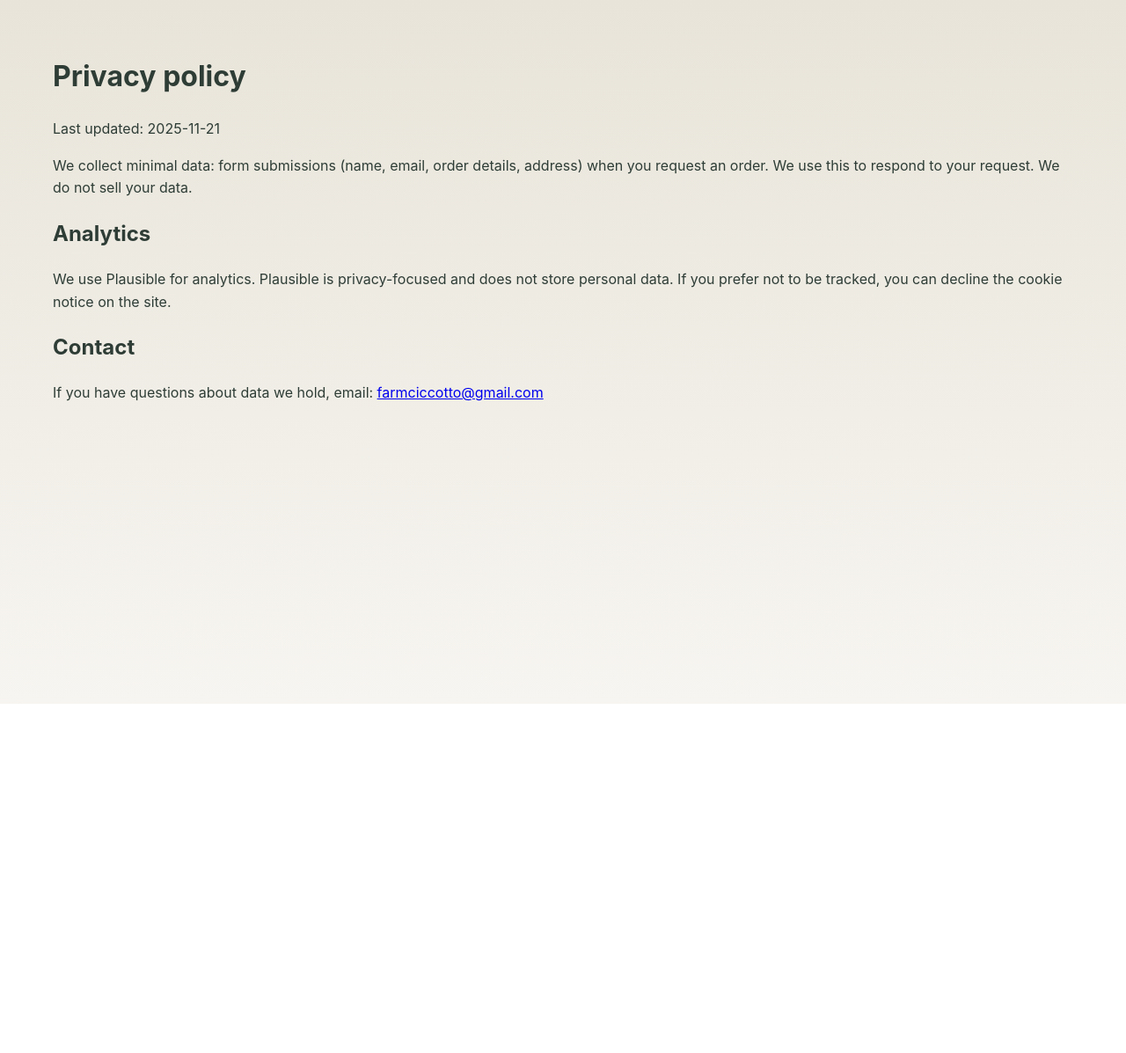
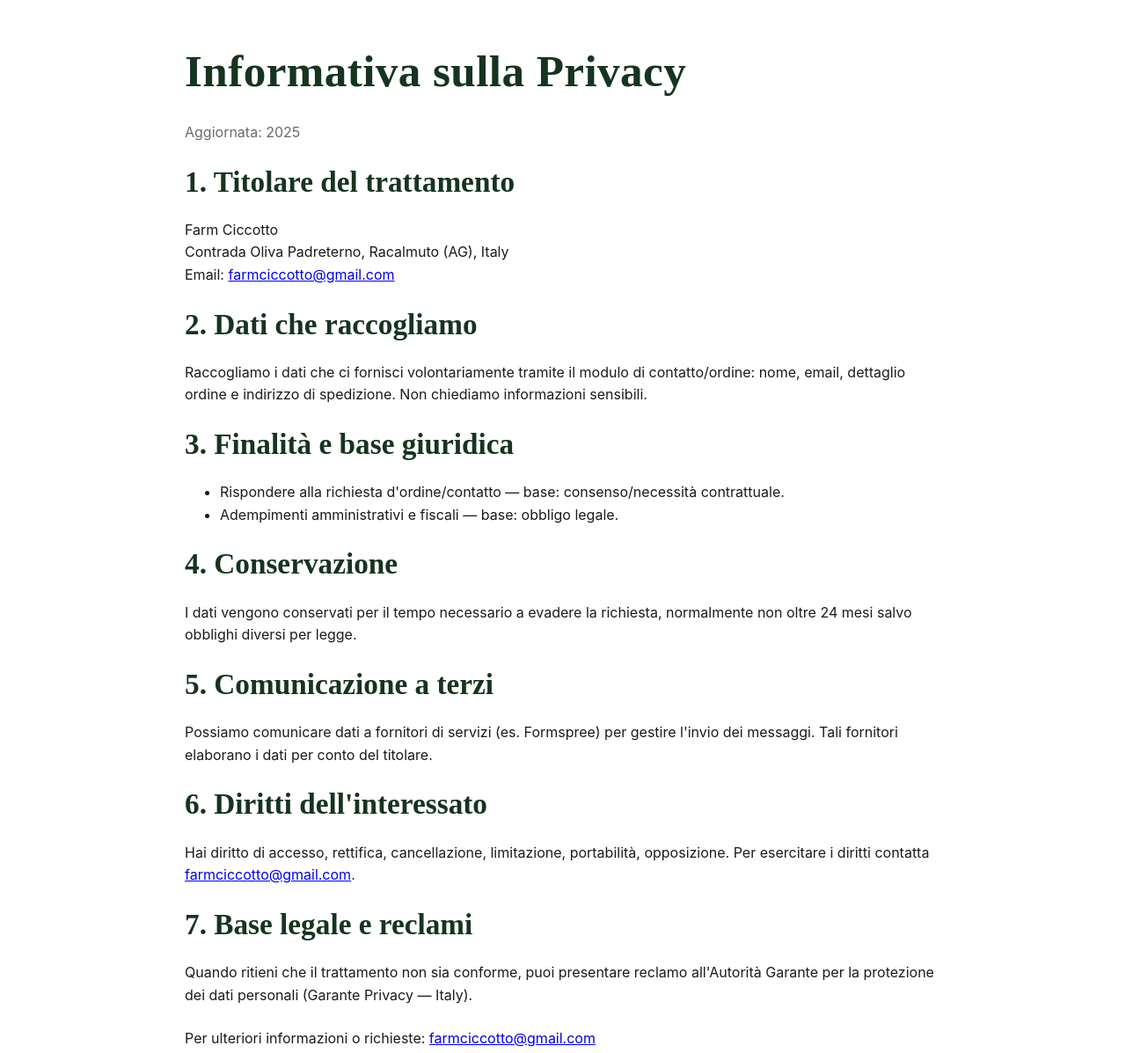
Before and after one commit to FarmCiccotto/FarmCiccotto, a plain HTML site: page privacy.html in a window 1280 px wide. Shown: the whole page at 88% size. Before the commit the page ends 800 px from the top, so only its background shows below. Drawn offline with Linux system fonts and the light colour scheme.

Commit message:
Update privacy.html
V2

```diff
--- a/privacy.html
+++ b/privacy.html
@@ -1,20 +1,42 @@
-<!doctype html>
-<html lang="en">
+<!DOCTYPE html>
+<html lang="it">
 <head>
-  <meta charset="utf-8" />
-  <meta name="viewport" content="width=device-width,initial-scale=1" />
-  <title>Privacy policy — Farm Ciccotto</title>
-  <link rel="stylesheet" href="styles.css" />
+  <meta charset="utf-8">
+  <meta name="viewport" content="width=device-width,initial-scale=1">
+  <title>Privacy Policy — Farm Ciccotto</title>
+  <meta name="description" content="Informativa sulla privacy — Farm Ciccotto. Come raccogliamo e trattiamo i tuoi dati (form e contatti).">
+  <link rel="stylesheet" href="/styles-modern.css">
 </head>
 <body>
-  <main class="container" style="padding:40px 20px;">
-    <h1>Privacy policy</h1>
-    <p>Last updated: 2025-11-21</p>
-    <p>We collect minimal data: form submissions (name, email, order details, address) when you request an order. We use this to respond to your request. We do not sell your data.</p>
-    <h2>Analytics</h2>
-    <p>We use Plausible for analytics. Plausible is privacy-focused and does not store personal data. If you prefer not to be tracked, you can decline the cookie notice on the site.</p>
-    <h2>Contact</h2>
-    <p>If you have questions about data we hold, email: <a href="mailto:farmciccotto@gmail.com">farmciccotto@gmail.com</a></p>
+  <main class="container" style="padding:40px 20px;max-width:900px">
+    <h1>Informativa sulla Privacy</h1>
+    <p class="muted">Aggiornata: 2025</p>
+
+    <h2>1. Titolare del trattamento</h2>
+    <p>Farm Ciccotto<br>Contrada Oliva Padreterno, Racalmuto (AG), Italy<br>Email: <a href="mailto:farmciccotto@gmail.com">farmciccotto@gmail.com</a></p>
+
+    <h2>2. Dati che raccogliamo</h2>
+    <p>Raccogliamo i dati che ci fornisci volontariamente tramite il modulo di contatto/ordine: nome, email, dettaglio ordine e indirizzo di spedizione. Non chiediamo informazioni sensibili.</p>
+
+    <h2>3. Finalità e base giuridica</h2>
+    <ul>
+      <li>Rispondere alla richiesta d'ordine/contatto — base: consenso/necessità contrattuale.</li>
+      <li>Adempimenti amministrativi e fiscali — base: obbligo legale.</li>
+    </ul>
+
+    <h2>4. Conservazione</h2>
+    <p>I dati vengono conservati per il tempo necessario a evadere la richiesta, normalmente non oltre 24 mesi salvo obblighi diversi per legge.</p>
+
+    <h2>5. Comunicazione a terzi</h2>
+    <p>Possiamo comunicare dati a fornitori di servizi (es. Formspree) per gestire l'invio dei messaggi. Tali fornitori elaborano i dati per conto del titolare.</p>
+
+    <h2>6. Diritti dell'interessato</h2>
+    <p>Hai diritto di accesso, rettifica, cancellazione, limitazione, portabilità, opposizione. Per esercitare i diritti contatta <a href="mailto:farmciccotto@gmail.com">farmciccotto@gmail.com</a>.</p>
+
+    <h2>7. Base legale e reclami</h2>
+    <p>Quando ritieni che il trattamento non sia conforme, puoi presentare reclamo all'Autorità Garante per la protezione dei dati personali (Garante Privacy — Italy).</p>
+
+    <p style="margin-top:1.5rem">Per ulteriori informazioni o richieste: <a href="mailto:farmciccotto@gmail.com">farmciccotto@gmail.com</a></p>
   </main>
 </body>
 </html>
```
